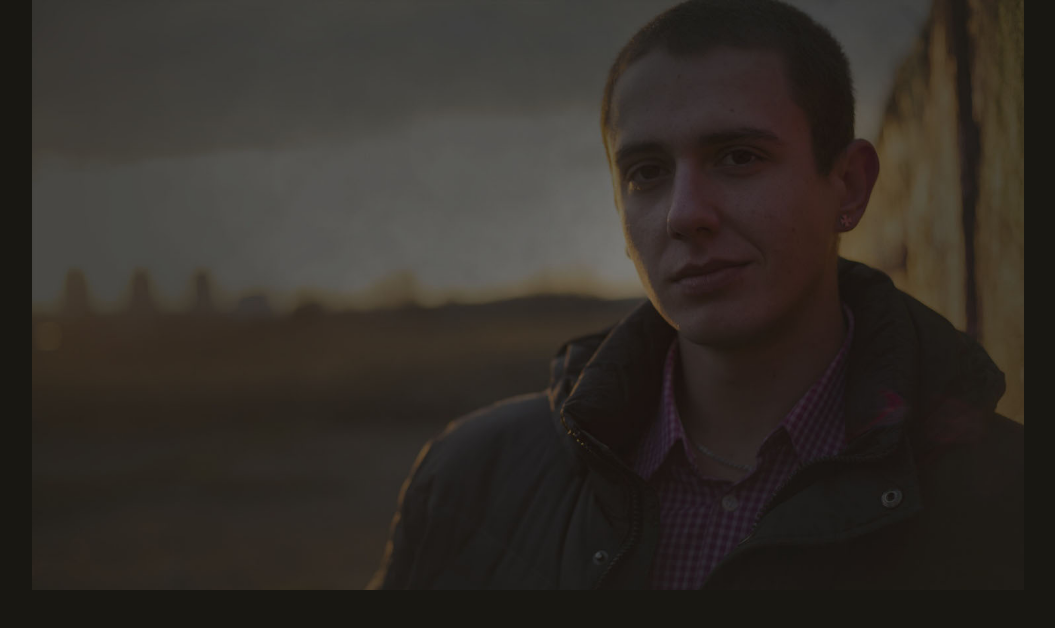
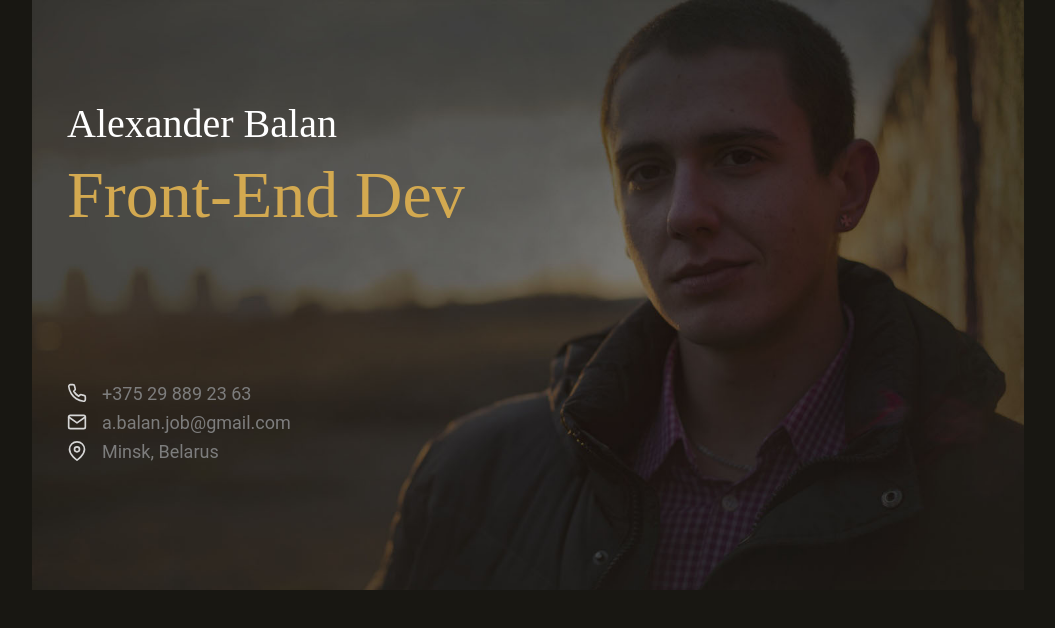
Before and after one commit to fantom141/rsschool-codejam1-cv, a plain HTML site: page index.html in a window 1280 px wide. Shown: the whole page, without its empty margins (112-1167 px from the left). Drawn offline with Linux system fonts and the light colour scheme.

Commit message:
feat: set up promo block

```diff
--- a/index.html
+++ b/index.html
@@ -8,7 +8,22 @@
 <body>
     <div class="wrapper">
         <div class="cv__promo promo">
-
+            <div class="promo__fullname">Alexander Balan</div>
+            <div class="promo__position">Front-End Dev</div>
+            <div class="promo__contacts contacts">
+                <div class="contacts__row">
+                    <div class="contacts__icon contacts__phone"></div>
+                    <div class="contacts__text">+375 29 889 23 63</div>
+                </div>
+                <div class="contacts__row">
+                    <div class="contacts__icon contacts__mail"></div>
+                    <div class="contacts__text">a.balan.job@gmail.com</div>
+                </div>
+                <div class="contacts__row">
+                    <div class="contacts__icon contacts__map"></div>
+                    <div class="contacts__text">Minsk, Belarus</div>
+                </div>
+            </div>
         </div>
     </div>
 </body>
--- a/styles/style.css
+++ b/styles/style.css
@@ -1,6 +1,11 @@
 @font-face {
     font-family: "Roboto";
     src: url("../fonts/Roboto-Regular.ttf") format("ttf");
+}
+
+@font-face {
+    font-family: "Tinos";
+    src: url("../fonts/Tinos-Regular.ttf") format("ttf");
 }
 
 html,
@@ -17,9 +22,59 @@ body {
     margin: 0 auto;
 }
 
+/*------------promo---------*/
 .promo {
     width: 100%;
     height: 590px;
     background: url("../img/photo.jpg");
     background-size: 100% auto;
 }
+
+.promo__fullname {
+    padding: 100px 0 0 35px;
+    font-family: "Tinos", serif;
+    font-size: 40px;
+    color: #ffffff;
+}
+
+.promo__position {
+    margin-top: 10px;
+    padding-left: 35px;
+    font-family: "Tinos", serif;
+    font-size: 66px;
+    color: #d3a950;
+}
+
+.promo__contacts {
+    margin-top: 150px;
+    padding-left: 35px;
+}
+
+.contacts__row {
+    display: flex;
+    justify-content: flex-start;
+    margin: 8px 0;
+}
+
+.contacts__icon {
+    width: 20px;
+    height: 20px;
+    background-size: contain;
+}
+
+.contacts__phone {
+    background-image: url("../img/phone.svg");
+}
+
+.contacts__mail {
+    background-image: url("../img/mail.svg");
+}
+
+.contacts__map {
+    background-image: url("../img/map.svg");
+}
+
+.contacts__text {
+    margin-left: 15px;
+    font-size: 18px;
+}
```
Also changed, not shown: fonts/Tinos-Regular.ttf (added), img/mail.svg (added), img/map.svg (added), img/phone.svg (added).
